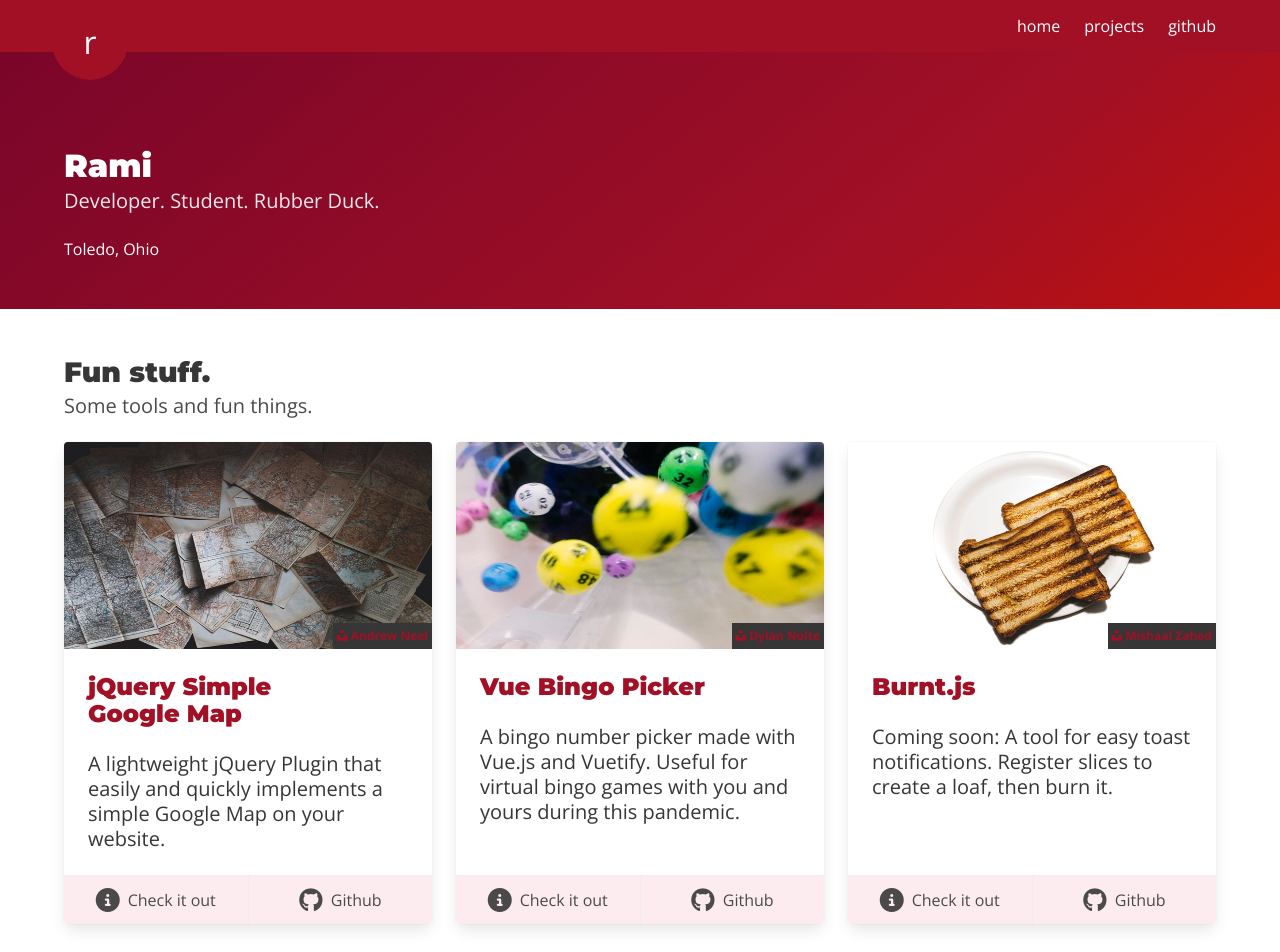
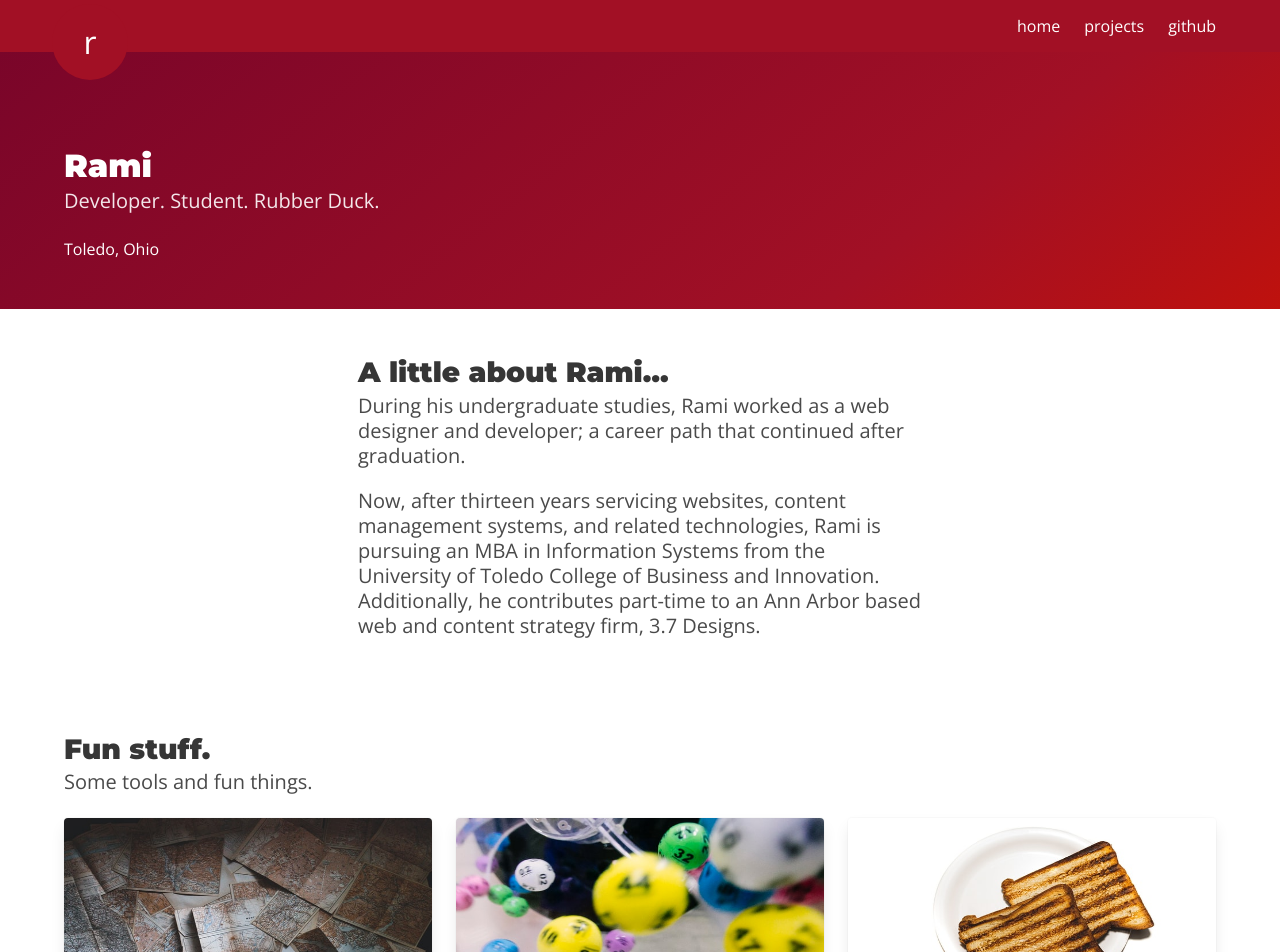
Before and after one commit to RamChilla/ramchilla.github.io, a Jekyll site: the page built from index.md, in a window 1280 px wide and 1400 px high. Shown: the top 952 px of the window. Built offline with Jekyll 4.4.1, drawn with Linux system fonts in a browser that asks for light colours; nearby versions of some CDN libraries.

Commit message:
updated homepage

```diff
--- a/_includes/_atf.scss
+++ b/_includes/_atf.scss
@@ -14,8 +14,9 @@
 @import "site/vars/derived";
 
 @import "bulma-0_9_1/sass/utilities/all", "bulma-0_9_1/sass/base/all",
-	"bulma-0_9_1/sass/components/navbar", "bulma-0_9_1/sass/layout/hero",
-	"bulma-0_9_1/sass/layout/section", "bulma-0_9_1/sass/elements/container",
+	"bulma-0_9_1/sass/components/navbar", "bulma-0_9_1/sass/helpers/spacing",
+	"bulma-0_9_1/sass/layout/hero", "bulma-0_9_1/sass/layout/section",
+	"bulma-0_9_1/sass/elements/container", "bulma-0_9_1/sass/elements/title",
 	"bulma-0_9_1/sass/elements/content", "bulma-0_9_1/sass/grid/columns";
 
 @import "site/scaffold", "site/shapes";
--- a/_layouts/home.html
+++ b/_layouts/home.html
@@ -2,6 +2,14 @@
 layout: default
 ---
 {% include _partials/page-header.html %}
+
+<section class="section">
+	<div class="container content">
+		<div class="columns is-centered">
+			<div class="column is-6-tablet">{{ content }}</div>
+		</div>
+	</div>
+</section>
 
 <section class="section">
 	<div class="container">
@@ -10,13 +18,3 @@
 </section>
 
 {% include _partials/xbl.html colorclass="white" %}
-
-{% if False %}
-<section class="section">
-	<div class="container content">
-		<div class="columns is-mobile">
-			<div class="column is-6-tablet is-8-mobile">{{ content }}</div>
-		</div>
-	</div>
-</section>
-{% endif %}
--- a/_sass/site/_shapes.scss
+++ b/_sass/site/_shapes.scss
@@ -3,10 +3,18 @@
 .circle {
 	border-radius: 1000px;
 
-    &.circle-br { border-bottom-right-radius: $short-border-radius;}
-    &.circle-bl { border-bottom-left-radius: $short-border-radius;}
-    &.circle-tr { border-top-right-radius: $short-border-radius;}
-    &.circle-tl { border-top-left-radius: $short-border-radius;}
+	&.circle-br {
+		border-bottom-right-radius: $short-border-radius;
+	}
+	&.circle-bl {
+		border-bottom-left-radius: $short-border-radius;
+	}
+	&.circle-tr {
+		border-top-right-radius: $short-border-radius;
+	}
+	&.circle-tl {
+		border-top-left-radius: $short-border-radius;
+	}
 }
 .box {
 	box-shadow: none;
@@ -20,7 +28,9 @@
 	}
 }
 
-#navMenu { z-index: 10; }
+#navMenu {
+	z-index: 10;
+}
 .navbar-circle {
 	$circle-diameter: 76px;
 	border-radius: 50%;
@@ -30,7 +40,7 @@
 	height: $circle-diameter;
 	line-height: $circle-diameter;
 	position: absolute;
-    top: .25rem;
+	top: 0.25rem;
 	justify-content: center;
 	z-index: 39;
 }
--- a/_sass/site/vars/_initial.scss
+++ b/_sass/site/vars/_initial.scss
@@ -3,13 +3,14 @@
 $weight-heavy: 900;
 
 // 4. Setup Custom Colors
-$footer-color: #fff;
-$footer-background-color: #63baaa;
 $primary: $turquoise;
 $info: $cyan;
 $success: $green;
 $warning: #a21025;
 $danger: $red;
+
+$footer-color: #fff;
+$footer-background-color: #63baaa;
 
 $linkedin: #0077b5;
 $linkedin-invert: findColorInvert($linkedin);
--- a/index.md
+++ b/index.md
@@ -7,12 +7,11 @@
 subheading: Developer. Student. Rubber Duck.
 trailing: Toledo, Ohio
 ---
-
 {:.title}
-# Rami
+## A little about Rami&hellip;
 
 {:.subtitle}
-Developer. Student. Rubber Duck.
+During his undergraduate studies, Rami worked as a web designer and developer; a career path that continued after graduation.
 
-{:.is-size-6}
-Toledo, Ohio
+{:.subtitle}
+Now, after thirteen years servicing websites, content management systems, and related technologies, Rami is pursuing an MBA in Information Systems from the University of Toledo College of Business and Innovation. Additionally, he contributes part-time to an Ann Arbor based web and content strategy firm, 3.7 Designs.
```
Lines whose indentation alone changed are shown as unchanged.
